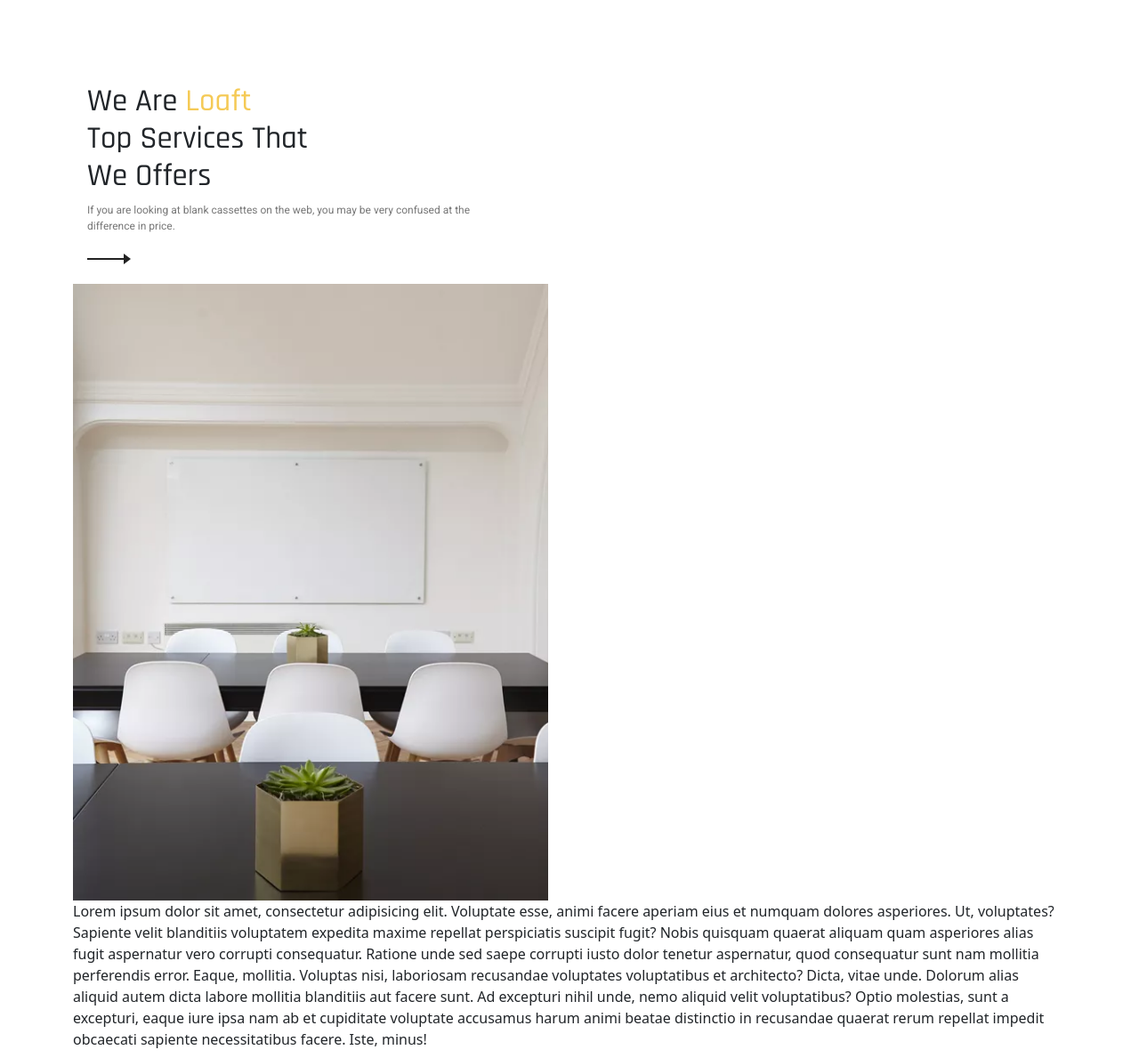
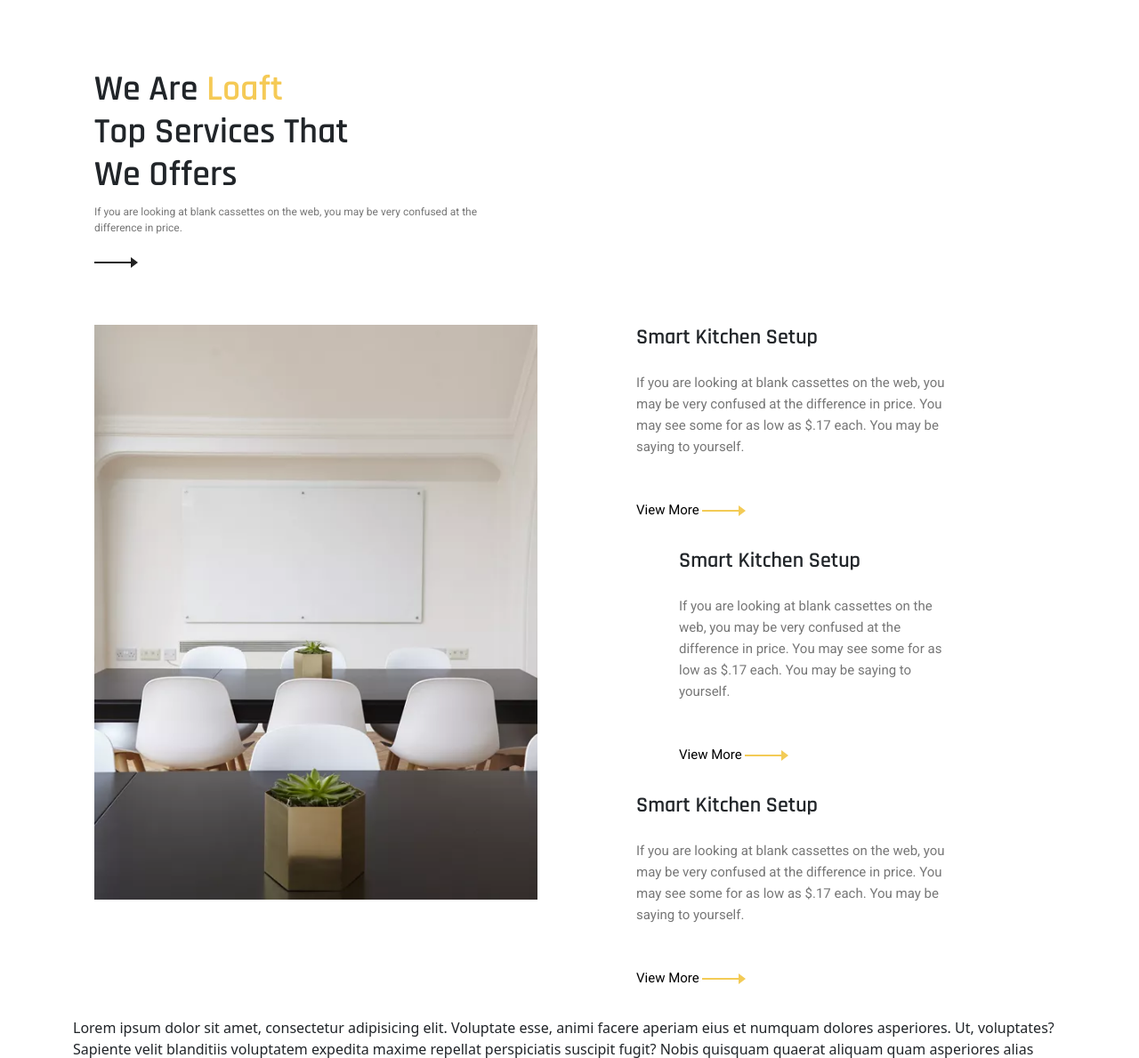
Before and after one commit to Bhadresh7/FURNITURE-WEBSITE, a plain HTML site: page html/index.html in a window 1280 px wide. Shown: the part 2019-3208 px from the top of the page at 89% size. Drawn offline with nearby package versions, Linux system fonts and the light colour scheme.

```diff
--- a/css/image-section.css
+++ b/css/image-section.css
@@ -22,9 +22,6 @@
   font-family: var(--font2);
   color: var(--text-color);
   max-width: 25rem;
-}
-#content {
-  padding: 1rem;
 }
 
 #content-container {
@@ -75,17 +72,13 @@
   padding-top: 1rem;
 }
 #card-container button:hover img {
-  margin-left: 15px;
+  transform: translate(20%);
   transition: all 0.3s ease;
 }
 #card-container button:hover {
   color: var(--yellow);
   transition: all 0.3s ease;
 }
-#card-container button img {
-  margin-left: 12px;
-}
-
 #image-section{
   display: flex;
   align-items: center;
--- a/css/info-section.css
+++ b/css/info-section.css
@@ -17,11 +17,9 @@
   color: var(--yellow);
 }
 
-
-#image{
-   max-width: 100%;
+#image {
+  max-width: 100%;
 }
-
 
 #info-section {
   margin-top: 5rem;
@@ -35,5 +33,34 @@
 }
 
 #content h1 {
-  font-size: clamp(30px, 5vw, 35px);
+  font-size: clamp(35px, 5vw, 40px);
+  font-weight: 600;
+  line-height: 3rem;
 }
+#content img {
+  padding-top: 0.5rem;
+  padding-bottom: 4rem;
+}
+
+#left-section h4 {
+  font-weight: 600;
+  padding-bottom: 1rem;
+}
+
+#left-section p {
+  font-family: var(--font2);
+  font-size: clamp(12px, 5vw, 15px);
+  color: var(--text-color);
+  max-width: 23rem;
+  line-height: 1.5rem;
+}
+
+#left-section button {
+  border: none;
+  outline: none;
+  background-color: transparent;
+  font-family: var(--font2);
+  font-size: clamp(12px, 5vw, 15px);
+  padding-bottom: 2rem;
+  padding-top: 2rem;
+}
--- a/html/index.html
+++ b/html/index.html
@@ -142,7 +142,7 @@
 
 
     <section class="container" id="info-section">
-        <div class="row">
+        <div class="row container">
             <div class="col-lg-6 col-md-6 ">
                 <div id="content">
                     <h1>
@@ -159,11 +159,31 @@
             <div class="row">
                 <div class="col-lg-6 col-md-6">
                     <div id="img-div">
-                        <img src="/images/info-section1.png" alt="arrow" id="image" >
+                        <img src="/images/info-section1.png" alt="arrow" id="image">
                     </div>
                 </div>
-                <div class="col-lg-5 offset-lg-1 col-md-6">
-
+                <div class="col-lg-5 offset-lg-1 col-md-6" id="left-section">
+                    <div id="content-1">
+                        <h4>Smart Kitchen Setup</h4>
+                        <p>If you are looking at blank cassettes on the web, you may be very confused at the difference
+                            in
+                            price. You may see some for as low as $.17 each. You may be saying to yourself.</p>
+                        <button>View More <img src="/images/yellow-arrow.png" alt=""></button>
+                    </div>
+                    <div id="content-2" class="mx-5">
+                        <h4>Smart Kitchen Setup</h4>
+                        <p>If you are looking at blank cassettes on the web, you may be very confused at the difference
+                            in
+                            price. You may see some for as low as $.17 each. You may be saying to yourself.</p>
+                        <button>View More <img src="/images/yellow-arrow.png" alt=""></button>
+                    </div>
+                    <div id="content-3">
+                        <h4>Smart Kitchen Setup</h4>
+                        <p>If you are looking at blank cassettes on the web, you may be very confused at the difference
+                            in
+                            price. You may see some for as low as $.17 each. You may be saying to yourself.</p>
+                        <button>View More <img src="/images/yellow-arrow.png" alt=""></button>
+                    </div>
                 </div>
             </div>
         </div>
```
